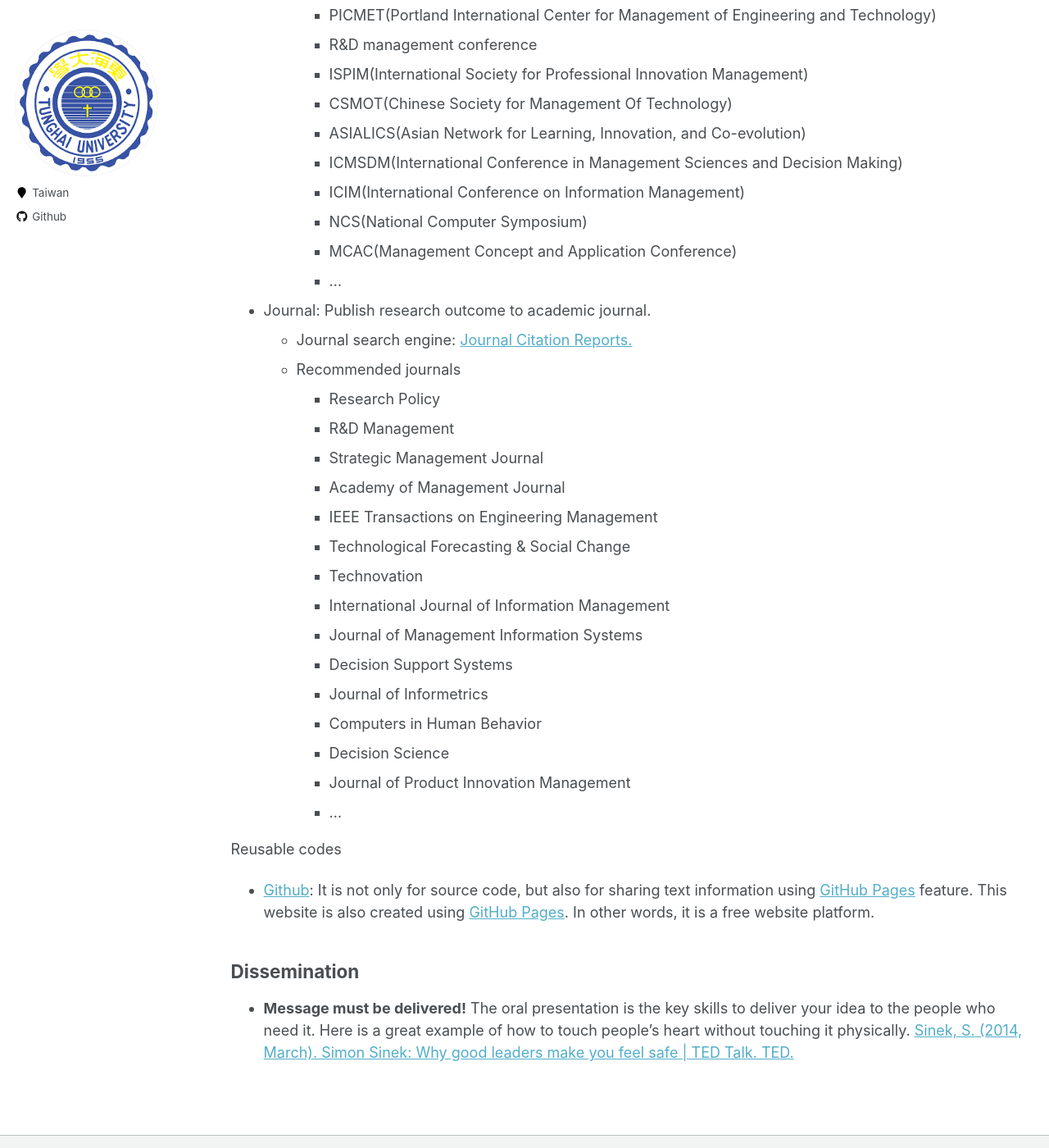
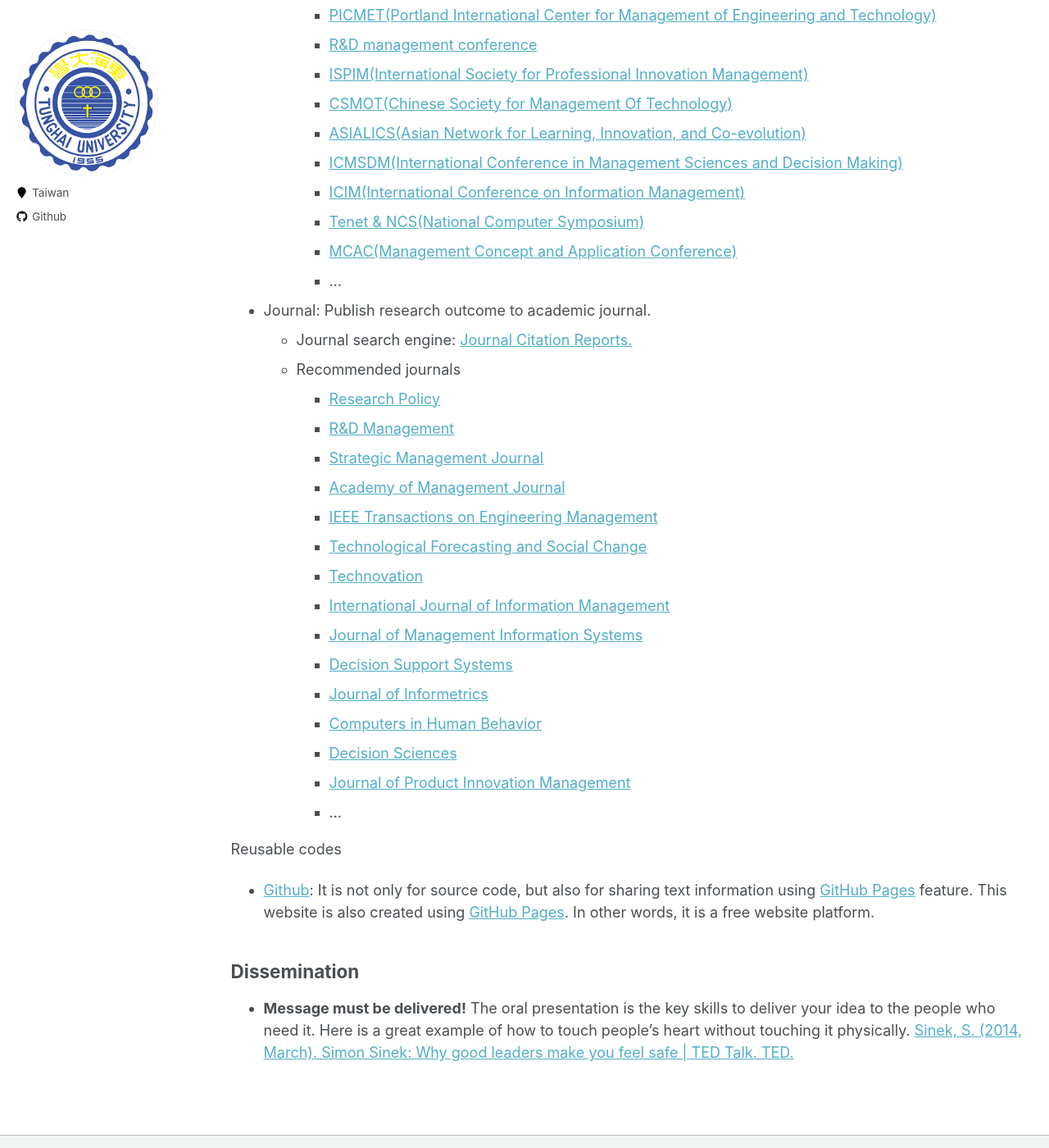
Before and after one commit to thugmba/innovationlab, a Jekyll site: the page built from _pages/guide.md, in a window 1280 px wide and 1400 px high, scrolled down 2152 px. Shown: the whole window at 82% size. Built offline with Jekyll 4.4.1, drawn with Linux system fonts in a browser that asks for light colours.

Commit message:
Add link for conference and journal

```diff
--- a/_pages/guide.md
+++ b/_pages/guide.md
@@ -60,34 +60,34 @@ Research articles
 - Conference: Submit your preliminary result to conference to get peer review from other researchers.
   - Conference serach engine: [Elsevier Conference](https://www.elsevier.com/events/conferences/all), [WikiCFP](https://jcr.clarivate.com/), [Conal Conference Alerts](https://conferencealerts.com/).
   - Recommended conferences
-    - PICMET(Portland International Center for Management of Engineering and Technology)
-    - R&D management conference
-    - ISPIM(International Society for Professional Innovation Management)
-    - CSMOT(Chinese Society for Management Of Technology)
-    - ASIALICS(Asian Network for Learning, Innovation, and Co-evolution)
-    - ICMSDM(International Conference in Management Sciences and Decision Making)
-    - ICIM(International Conference on Information Management)
-    - NCS(National Computer Symposium)
-    - MCAC(Management Concept and Application Conference)
+    - [PICMET(Portland International Center for Management of Engineering and Technology)](https://www.picmet.org/)
+    - [R&D management conference](https://rnd2024.org/)
+    - [ISPIM(International Society for Professional Innovation Management)](https://www.ispim-innovation.com/)
+    - [CSMOT(Chinese Society for Management Of Technology)](https://www.csmot.org.tw/)
+    - [ASIALICS(Asian Network for Learning, Innovation, and Co-evolution)](https://www.facebook.com/p/Asian-Network-for-Learning-Innovation-and-Co-evolution-100063862483344/)
+    - [ICMSDM(International Conference in Management Sciences and Decision Making)](http://msdm.ms.tku.edu.tw/Front/Template/News.aspx?id=zTq4pS6u2k8=&Sn=261)
+    - [ICIM(International Conference on Information Management)](https://www.icim.org/)
+    - [Tenet & NCS(National Computer Symposium)](https://tanet2023.nccu.edu.tw/)
+    - [MCAC(Management Concept and Application Conference)](https://review.management.ntu.edu.tw/news.aspx?lang=en&pid=237)
     - ...
 
 - Journal: Publish research outcome to academic journal.
   - Journal search engine: [Journal Citation Reports.](https://jcr.clarivate.com/)
   - Recommended journals
-    - Research Policy
-    - R&D Management
-    - Strategic Management Journal
-    - Academy of Management Journal
-    - IEEE Transactions on Engineering Management
-    - Technological Forecasting & Social Change
-    - Technovation
-    - International Journal of Information Management
-    - Journal of Management Information Systems
-    - Decision Support Systems
-    - Journal of Informetrics
-    - Computers in Human Behavior
-    - Decision Science
-    - Journal of Product Innovation Management
+    - [Research Policy](https://www.sciencedirect.com/journal/research-policy)
+    - [R&D Management](https://onlinelibrary.wiley.com/journal/14679310)
+    - [Strategic Management Journal](https://onlinelibrary.wiley.com/journal/10970266)
+    - [Academy of Management Journal](https://aom.org/research/journals/journal)
+    - [IEEE Transactions on Engineering Management](https://www.ieee-tems.org/ieee-transactions-on-engineering-management/)
+    - [Technological Forecasting and Social Change](https://www.sciencedirect.com/journal/technological-forecasting-and-social-change)
+    - [Technovation](https://www.sciencedirect.com/journal/technovation)
+    - [International Journal of Information Management](https://www.sciencedirect.com/journal/international-journal-of-information-management)
+    - [Journal of Management Information Systems](https://www.tandfonline.com/journals/mmis20)
+    - [Decision Support Systems](https://www.sciencedirect.com/journal/decision-support-systems)
+    - [Journal of Informetrics](https://www.sciencedirect.com/journal/journal-of-informetrics)
+    - [Computers in Human Behavior](https://www.sciencedirect.com/journal/computers-in-human-behavior)
+    - [Decision Sciences](https://onlinelibrary.wiley.com/journal/15405915)
+    - [Journal of Product Innovation Management](https://onlinelibrary.wiley.com/journal/15405885)
     - ...
 
 
```
